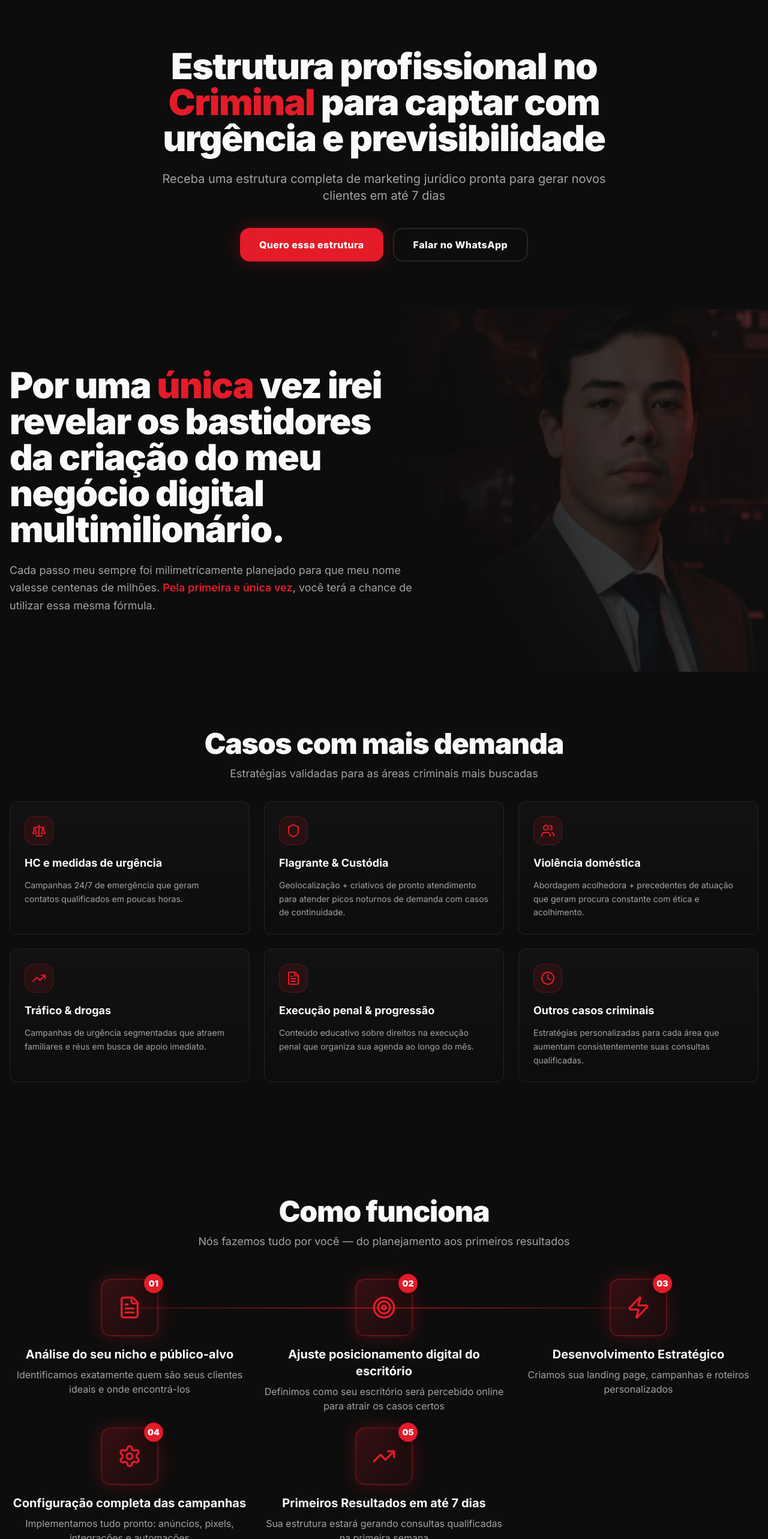
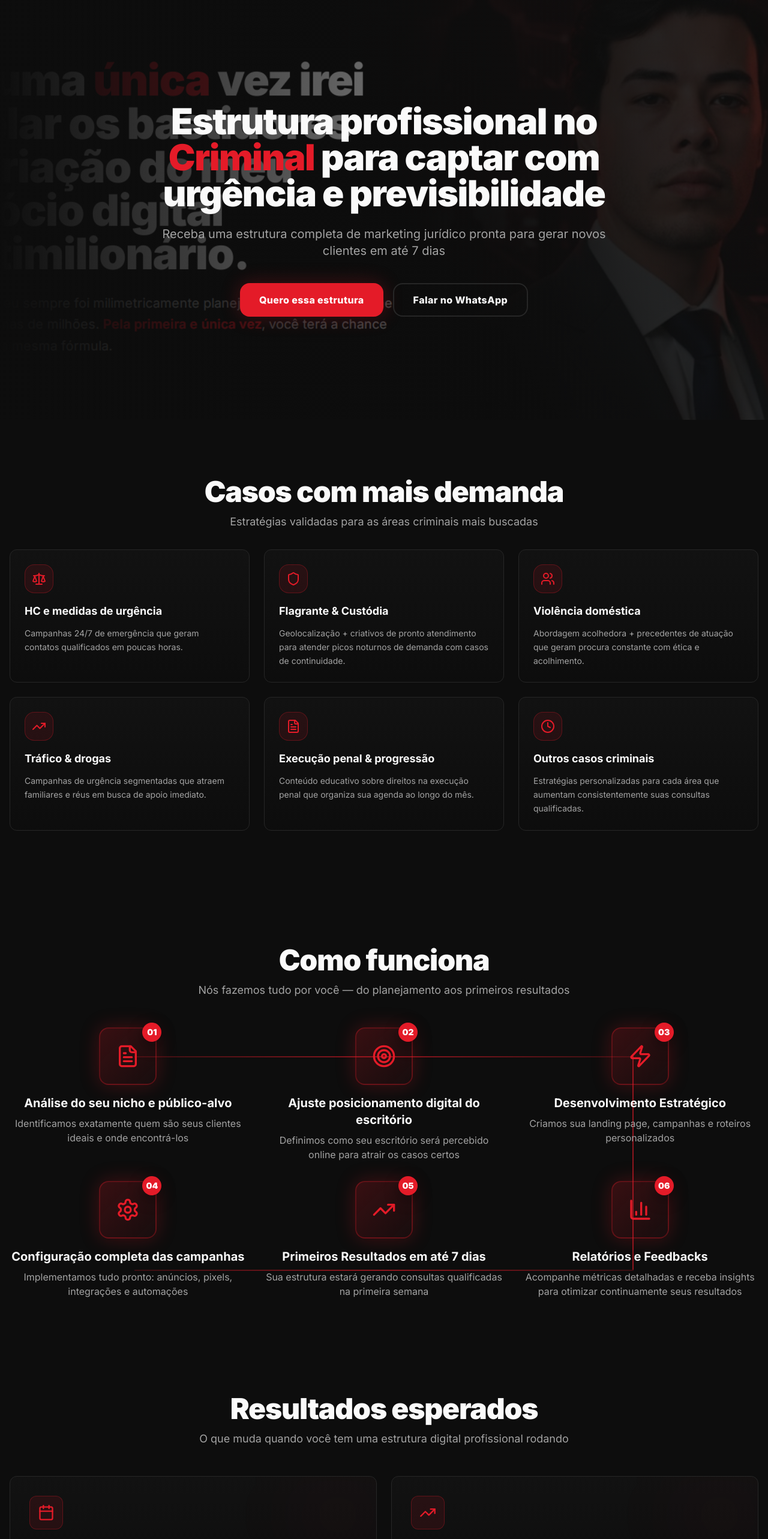
Before and after one commit to thiagomkvl/criminal-elite-landing, a React (Vite) app: page / in a window 1280 px wide. Shown: the top 2566 px of the page at 60% size. Built offline with nearby package versions, Linux system fonts and the light colour scheme; the HTML template or start-up script is replaced by a standard one.

Commit message:
Refactor Hero and HowItWorks sections

```diff
--- a/src/components/AboutFounder.tsx
+++ /dev/null
@@ -1,30 +0,0 @@
-import founderPhoto from "@/assets/founder-photo.png";
-
-const AboutFounder = () => {
-  return (
-    <section className="relative min-h-[600px] flex items-center overflow-hidden">
-      {/* Background Image */}
-      <div
-        className="absolute inset-0 bg-cover bg-center"
-        style={{ backgroundImage: `url(${founderPhoto})` }}
-      >
-        {/* Red Overlay */}
-        <div className="absolute inset-0 bg-gradient-to-r from-background via-background/95 to-background/60" />
-      </div>
-
-      {/* Content */}
-      <div className="container mx-auto px-4 py-16 md:py-24 relative z-10">
-        <div className="max-w-2xl space-y-6">
-          <h2 className="text-4xl md:text-5xl lg:text-6xl font-black tracking-tight">
-            Por uma <span className="text-primary">única</span> vez irei revelar os bastidores da criação do meu negócio digital multimilionário.
-          </h2>
-          <p className="text-lg text-muted-foreground leading-relaxed">
-            Cada passo meu sempre foi milimetricamente planejado para que meu nome valesse centenas de milhões. <span className="text-primary font-semibold">Pela primeira e única vez</span>, você terá a chance de utilizar essa mesma fórmula.
-          </p>
-        </div>
-      </div>
-    </section>
-  );
-};
-
-export default AboutFounder;
--- a/src/components/Benefits.tsx
+++ /dev/null
@@ -1,62 +0,0 @@
-import { CheckCircle2 } from "lucide-react";
-
-const Benefits = () => {
-  const benefits = [
-    {
-      title: "Landing Page Profissional",
-      description: "Página de captura otimizada para conversão de clientes criminais"
-    },
-    {
-      title: "Campanhas de Tráfego",
-      description: "Templates validados de anúncios no Meta Ads prontos para uso"
-    },
-    {
-      title: "Roteiros de WhatsApp",
-      description: "Scripts de atendimento que convertem consultas em clientes"
-    },
-    {
-      title: "Implementação Completa",
-      description: "Estrutura 100% configurada e pronta para gerar resultados"
-    }
-  ];
-
-  return (
-    <section className="container mx-auto px-4 py-16 md:py-24 max-w-7xl">
-      <div className="space-y-12">
-        <div className="text-center space-y-3 max-w-3xl mx-auto">
-          <h2 className="text-3xl md:text-4xl lg:text-5xl font-black tracking-tight">
-            Você recebe
-          </h2>
-          <p className="text-lg text-muted-foreground">
-            Estrutura completa para atrair clientes criminais qualificados
-          </p>
-        </div>
-
-        <div className="grid sm:grid-cols-2 gap-6">
-          {benefits.map((benefit, index) => (
-            <div
-              key={index}
-              className="group bg-gradient-card border border-border rounded-xl p-6 hover:border-primary/50 transition-all"
-            >
-              <div className="flex items-start gap-4">
-                <div className="shrink-0 w-6 h-6 rounded-full bg-primary/20 border border-primary/30 flex items-center justify-center mt-1">
-                  <CheckCircle2 className="w-4 h-4 text-primary" />
-                </div>
-                <div className="space-y-2">
-                  <h3 className="font-bold text-lg text-foreground">
-                    {benefit.title}
-                  </h3>
-                  <p className="text-muted-foreground text-sm leading-relaxed">
-                    {benefit.description}
-                  </p>
-                </div>
-              </div>
-            </div>
-          ))}
-        </div>
-      </div>
-    </section>
-  );
-};
-
-export default Benefits;
--- a/src/components/Hero.tsx
+++ b/src/components/Hero.tsx
@@ -1,8 +1,20 @@
 import { Button } from "@/components/ui/button";
+import heroBackground from "@/assets/hero-background.png";
 
 const Hero = () => {
   return (
-    <section className="container mx-auto px-4 py-12 md:py-20 max-w-7xl">
+    <section className="relative min-h-[600px] md:min-h-[700px] flex items-center overflow-hidden">
+      {/* Background Image */}
+      <div
+        className="absolute inset-0 bg-cover bg-center"
+        style={{ backgroundImage: `url(${heroBackground})` }}
+      >
+        {/* Red Overlay - more subtle */}
+        <div className="absolute inset-0 bg-gradient-to-r from-background via-background/60 to-background/40" />
+      </div>
+
+      {/* Content */}
+      <div className="container mx-auto px-4 py-12 md:py-20 relative z-10">
         <div className="max-w-4xl mx-auto text-center">
           <div className="animate-fade-in space-y-6">
             <h1 className="text-4xl md:text-5xl lg:text-6xl font-black leading-[1.06] tracking-tight">
@@ -36,6 +48,7 @@ const Hero = () => {
             </div>
           </div>
         </div>
+      </div>
     </section>
   );
 };
--- a/src/components/HowItWorks.tsx
+++ b/src/components/HowItWorks.tsx
@@ -1,4 +1,4 @@
-import { FileText, Target, Zap, Settings, TrendingUp } from "lucide-react";
+import { FileText, Target, Zap, Settings, TrendingUp, BarChart3 } from "lucide-react";
 
 const HowItWorks = () => {
   const steps = [
@@ -31,6 +31,12 @@ const HowItWorks = () => {
       number: "05",
       title: "Primeiros Resultados em até 7 dias",
       description: "Sua estrutura estará gerando consultas qualificadas na primeira semana"
+    },
+    {
+      icon: BarChart3,
+      number: "06",
+      title: "Relatórios e Feedbacks",
+      description: "Acompanhe métricas detalhadas e receba insights para otimizar continuamente seus resultados"
     }
   ];
 
@@ -46,9 +52,13 @@ const HowItWorks = () => {
           </p>
         </div>
 
-        <div className="grid md:grid-cols-2 lg:grid-cols-3 gap-6 relative">
-          {/* Connection line for desktop */}
-          <div className="hidden md:block absolute top-12 left-[16.666%] right-[16.666%] h-0.5 bg-gradient-to-r from-primary/20 via-primary/60 to-primary/20" />
+        <div className="grid md:grid-cols-2 lg:grid-cols-3 gap-8 relative">
+          {/* Connection lines for desktop - first row */}
+          <div className="hidden lg:block absolute top-12 left-[16.666%] right-[16.666%] h-0.5 bg-gradient-to-r from-primary/20 via-primary/60 to-primary/20" />
+          {/* Connection lines for desktop - second row */}
+          <div className="hidden lg:block absolute top-[calc(100%-3rem)] left-[16.666%] right-[16.666%] h-0.5 bg-gradient-to-r from-primary/20 via-primary/60 to-primary/20" />
+          {/* Vertical connection between rows */}
+          <div className="hidden lg:block absolute top-12 bottom-12 right-[16.666%] w-0.5 bg-gradient-to-b from-primary/60 via-primary/60 to-primary/60" />
 
           {steps.map((step, index) => {
             const Icon = step.icon;
--- a/src/pages/Index.tsx
+++ b/src/pages/Index.tsx
@@ -1,8 +1,6 @@
 import Hero from "@/components/Hero";
-import AboutFounder from "@/components/AboutFounder";
 import CasesSection from "@/components/CasesSection";
 import HowItWorks from "@/components/HowItWorks";
-import Benefits from "@/components/Benefits";
 import Results from "@/components/Results";
 import Testimonials from "@/components/Testimonials";
 import Pricing from "@/components/Pricing";
@@ -13,10 +11,8 @@ const Index = () => {
   return (
     <div className="min-h-screen">
       <Hero />
-      <AboutFounder />
       <CasesSection />
       <HowItWorks />
-      <Benefits />
       <Results />
       <Testimonials />
       <Pricing />
```
Also changed, not shown: src/assets/hero-background.png (added). Lines whose indentation alone changed are shown as unchanged.
